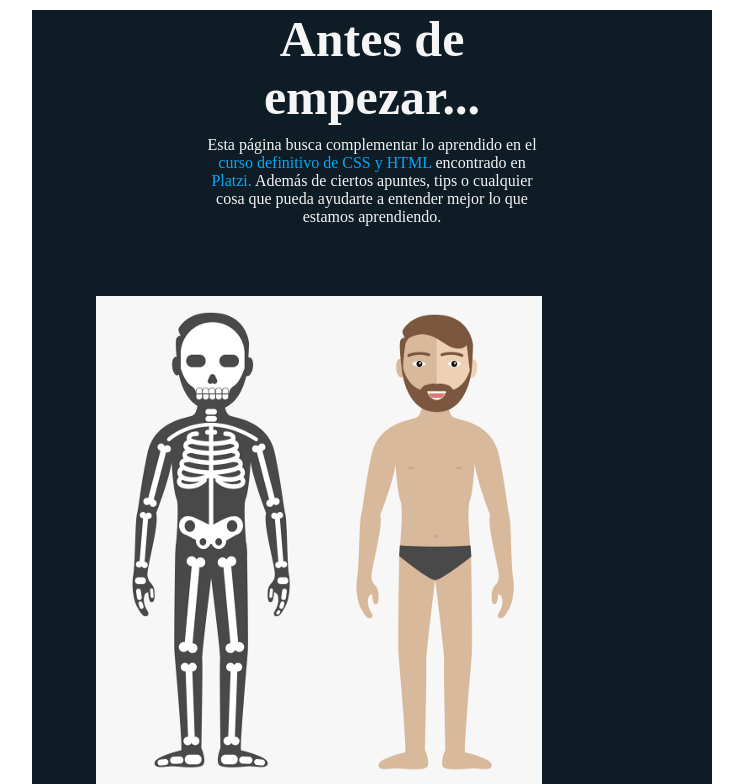
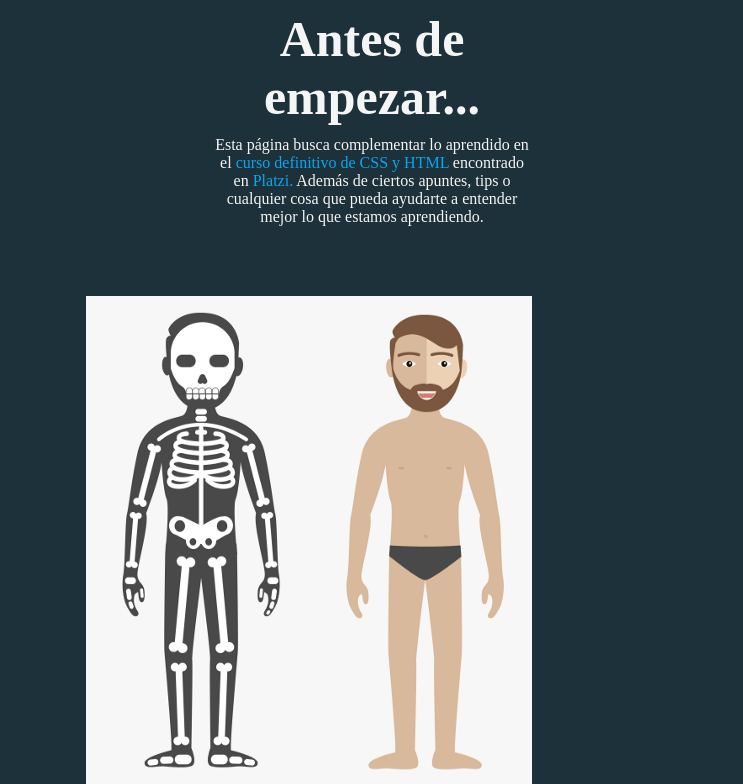
Before and after one commit to Iradion/Platzi, a plain HTML site: page home.html in a window 1280 px wide. Shown: the top 784 px of the page, without its empty margins (268-1011 px from the left). Drawn offline with Linux system fonts and the light colour scheme; a web font is replaced by a local one.

Commit message:
initial commit

```diff
--- a/HTML.css
+++ b/HTML.css
@@ -10,12 +10,10 @@
 html {
   font-size: 62.5%;
   font-family: epilogue;
+  background: #1c3139;
   color: whitesmoke;
   margin: 0;
-  padding: 0 30rem;
-}
-main {
-  background: #0e1c26;
+  padding: 0 15rem;
 }
 .encabezado {
   font-size: 5rem;
--- a/home.css
+++ b/home.css
@@ -12,17 +12,14 @@
 html {
   font-size: 62.5%;
   font-family: epilogue;
+  background: #1c3139;
   color: whitesmoke;
-  margin: 0;
   padding: 0 30rem;
 }
-main {
-  background: #0e1c26;
-}
+
 .introduccion {
   text-align: center;
-  margin: 1rem;
-  padding: 0 15rem;
+  padding: 0 17rem;
 }
 .encabezado {
   font-size: 5rem;
--- a/index.css
+++ b/index.css
@@ -18,6 +18,7 @@ html {
   font-weight: 100;
   font-size: 2.6rem;
   background: #253e45;
+  margin: 0 35rem;
   border-radius: 8px;
 }
 .navbar__main {
@@ -66,7 +67,7 @@ html {
 }
 .footer__info {
   display: block;
-  width: 83%;
+  width: 95%;
   height: auto;
   margin-top: 1rem;
   padding: 0 auto;
```
